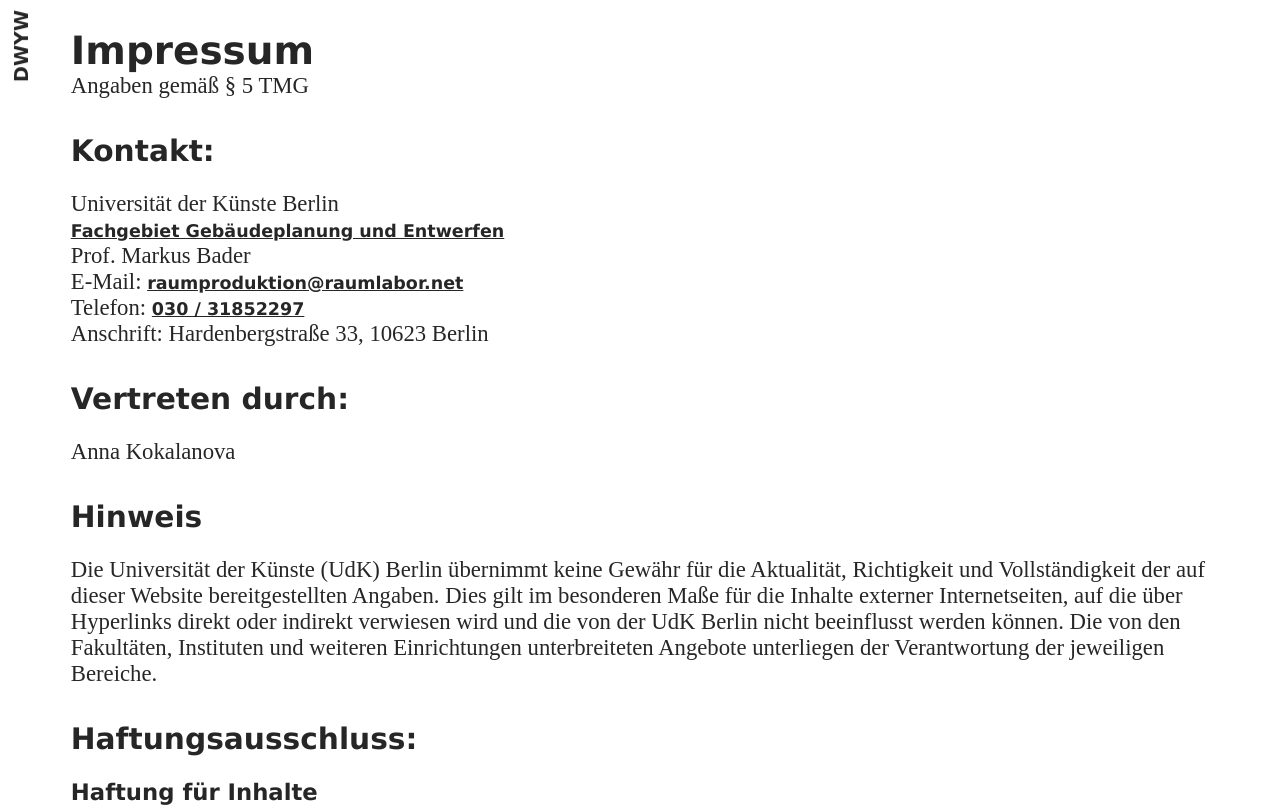
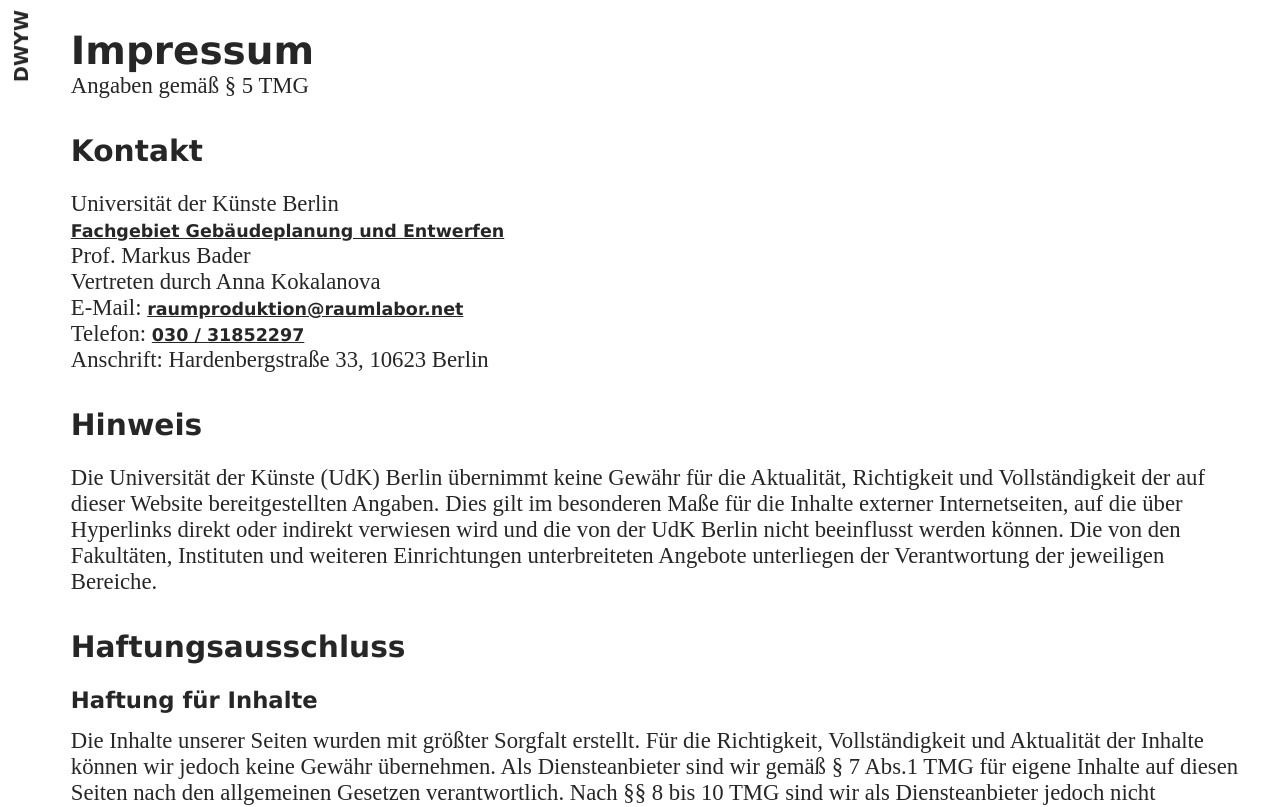
Before and after one commit to messismore/do-what-you-want, a Nuxt app: page /Imprint in a window 1280 px wide. Shown: the top 807 px of the page. Built offline with nearby package versions, Linux system fonts and the light colour scheme.

Commit message:
Update imprint

```diff
--- a/pages/Imprint.vue
+++ b/pages/Imprint.vue
@@ -4,7 +4,7 @@
     <article class="imprint">
       <h1>Impressum</h1>
       <p>Angaben gemäß § 5 TMG</p>
-      <h2>Kontakt:</h2>
+      <h2>Kontakt</h2>
       <address>
         <p>Universität der Künste Berlin</p>
         <p>
@@ -15,6 +15,7 @@
           </a>
         </p>
         <p>Prof. Markus Bader</p>
+        <p>Vertreten durch Anna Kokalanova</p>
         <p>
           E-Mail:
           <a href="mailto:raumproduktion@raumlabor.net">
@@ -24,8 +25,6 @@
         <p>Telefon: <a href="tel:03031852297">030 / 31852297</a></p>
         <p>Anschrift: Hardenbergstraße 33, 10623 Berlin</p>
       </address>
-      <h2>Vertreten durch:</h2>
-      <p>Anna Kokalanova</p>
       <h2>Hinweis</h2>
       <p>
         Die Universität der Künste (UdK) Berlin übernimmt keine Gewähr für die
@@ -37,7 +36,7 @@
         unterbreiteten Angebote unterliegen der Verantwortung der jeweiligen
         Bereiche.
       </p>
-      <h2>Haftungsausschluss:</h2>
+      <h2>Haftungsausschluss</h2>
       <h3>Haftung für Inhalte</h3>
       <p>
         Die Inhalte unserer Seiten wurden mit größter Sorgfalt erstellt. Für die
```
